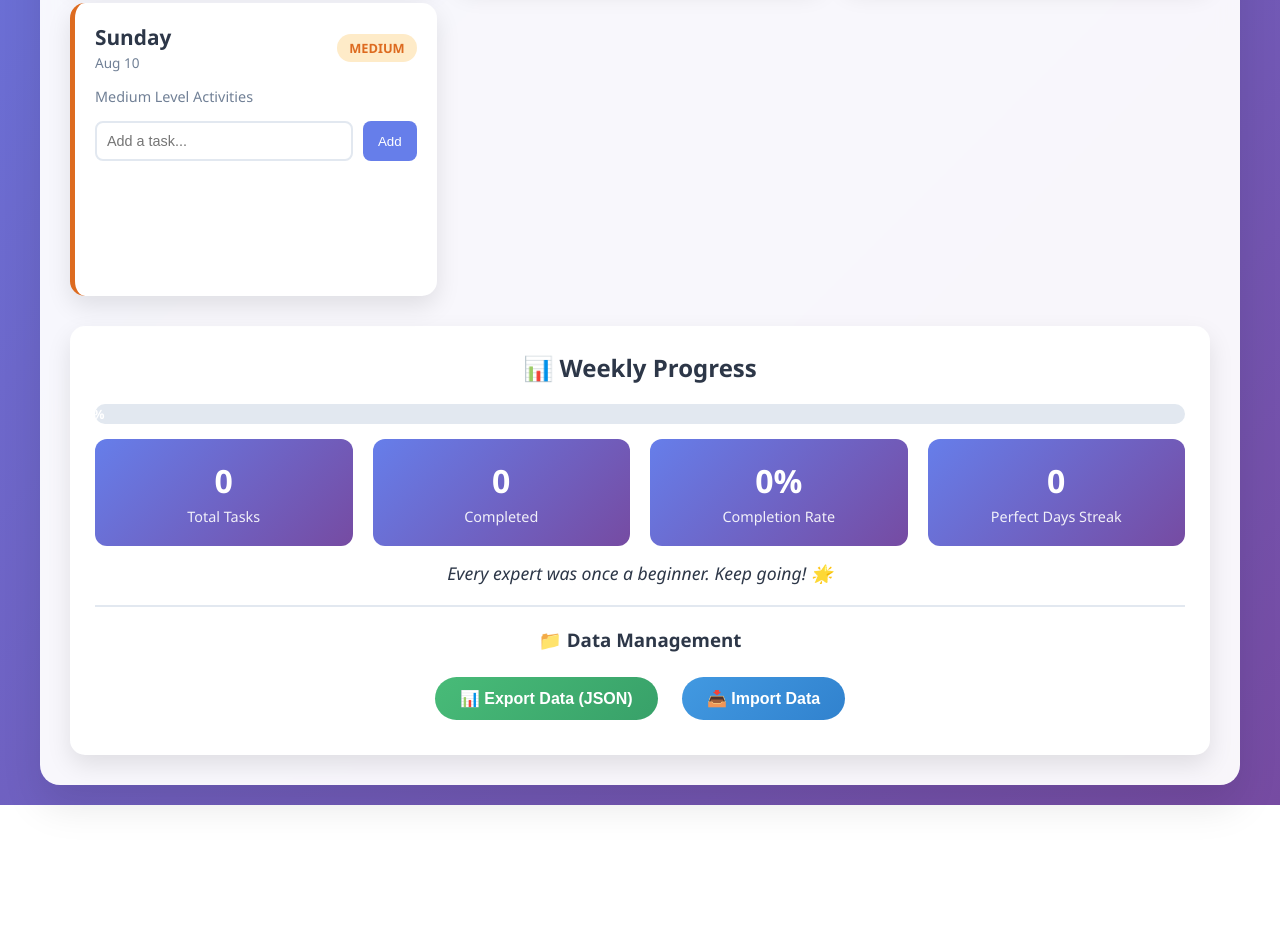
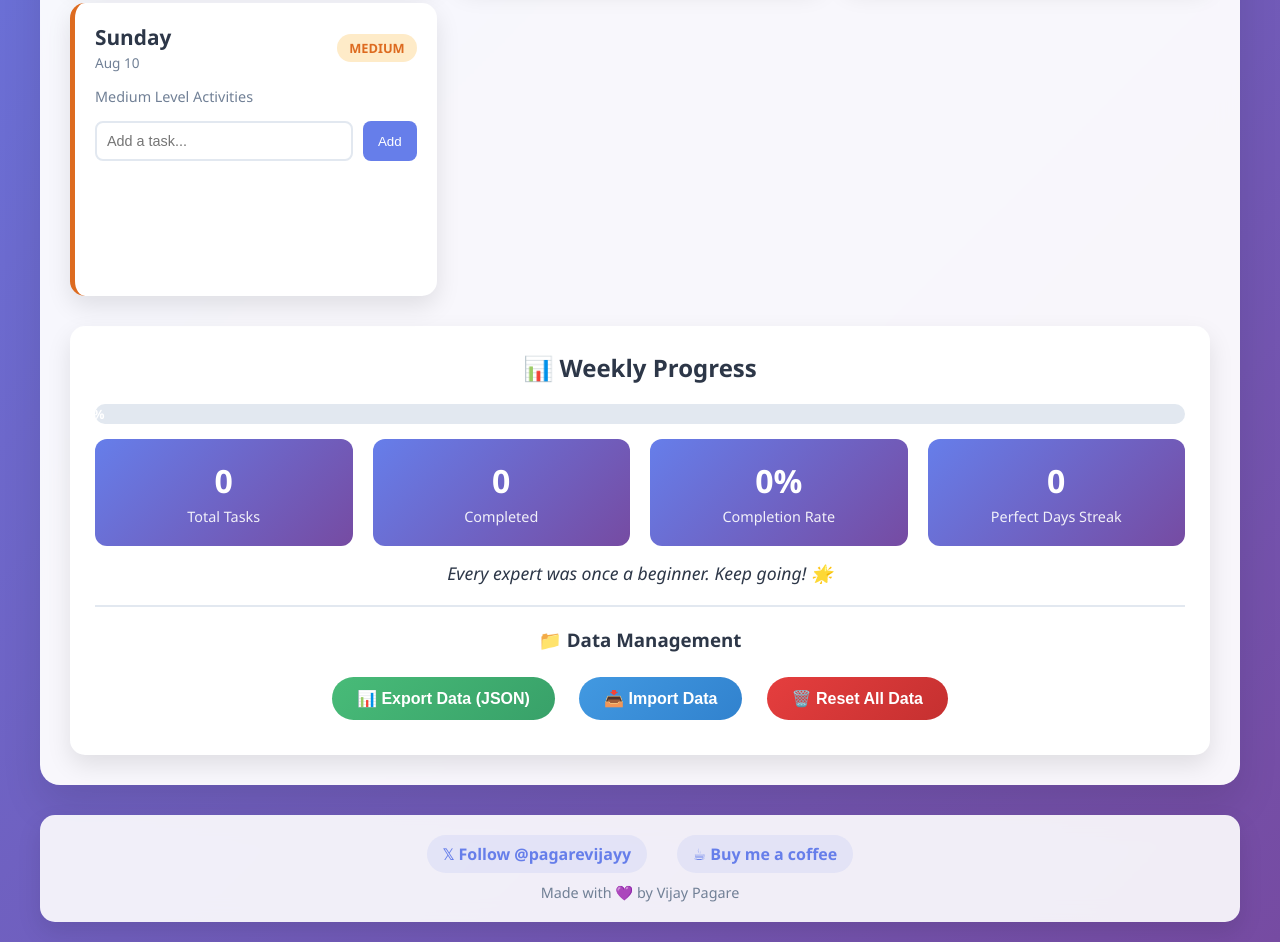
Before and after one commit to pagarevijayy/weekly-work-tracker, a plain HTML site: page index.html in a window 1280 px wide. Shown: the part 904-1846 px from the top of the page. Before the commit the page ends 1709 px from the top, so only its background shows below. Drawn offline with Linux system fonts and the light colour scheme.

Commit message:
added footer, reset data,  and optimised save functionality

```diff
--- a/index.html
+++ b/index.html
@@ -156,6 +156,24 @@
         .import-btn:hover {
             transform: translateY(-2px);
             box-shadow: 0 5px 15px rgba(66, 153, 225, 0.4);
+        }
+
+        .reset-btn {
+            background: linear-gradient(135deg, #e53e3e, #c53030);
+            color: white;
+            border: none;
+            padding: 12px 25px;
+            border-radius: 25px;
+            cursor: pointer;
+            font-size: 1em;
+            font-weight: bold;
+            transition: all 0.3s ease;
+            margin: 10px;
+        }
+
+        .reset-btn:hover {
+            transform: translateY(-2px);
+            box-shadow: 0 5px 15px rgba(229, 62, 62, 0.4);
         }
 
         .hidden-file-input {
@@ -417,6 +435,51 @@
             font-style: italic;
         }
 
+        .footer {
+            max-width: 1200px;
+            margin: 30px auto 0;
+            background: rgba(255, 255, 255, 0.9);
+            backdrop-filter: blur(10px);
+            border-radius: 15px;
+            padding: 20px;
+            box-shadow: 0 10px 25px rgba(0, 0, 0, 0.1);
+            text-align: center;
+        }
+
+        .footer-content {
+            display: flex;
+            justify-content: center;
+            align-items: center;
+            gap: 30px;
+            flex-wrap: wrap;
+            margin-bottom: 10px;
+        }
+
+        .footer-link {
+            color: #667eea;
+            text-decoration: none;
+            font-weight: 600;
+            padding: 8px 16px;
+            border-radius: 20px;
+            transition: all 0.3s ease;
+            background: rgba(102, 126, 234, 0.1);
+            display: flex;
+            align-items: center;
+            gap: 5px;
+        }
+
+        .footer-link:hover {
+            background: #667eea;
+            color: white;
+            transform: translateY(-1px);
+        }
+
+        .footer-credit {
+            color: #718096;
+            font-size: 0.9em;
+            margin-top: 10px;
+        }
+
         @keyframes pulse {
             0% {
                 transform: scale(1);
@@ -452,6 +515,11 @@
 
             body {
                 padding: 10px;
+            }
+
+            .footer-content {
+                flex-direction: column;
+                gap: 15px;
             }
         }
     </style>
@@ -525,8 +593,24 @@
                 <button class="export-btn" onclick="exportData()">📊 Export Data (JSON)</button>
                 <button class="import-btn" onclick="document.getElementById('fileInput').click()">📥 Import
                     Data</button>
+                <button class="reset-btn" onclick="resetAllData()">🗑️ Reset All Data</button>
                 <input type="file" id="fileInput" class="hidden-file-input" accept=".json" onchange="importData(event)">
             </div>
+        </div>
+    </div>
+
+    <div class="footer">
+        <div class="footer-content">
+            <a href="https://twitter.com/pagarevijayy" target="_blank" rel="noopener noreferrer" class="footer-link">
+                𝕏 Follow @pagarevijayy
+            </a>
+            <a href="https://pagarevijayy.gumroad.com/coffee" target="_blank" rel="noopener noreferrer"
+                class="footer-link">
+                ☕ Buy me a coffee
+            </a>
+        </div>
+        <div class="footer-credit">
+            Made with 💜 by Vijay Pagare
         </div>
     </div>
 
@@ -535,6 +619,10 @@
         let weeklyData = {};
         let currentWeekOffset = 0;
         let weekStartDay = 1; // 1 = Monday, 0 = Sunday, etc.
+
+        // Memory management variables
+        let saveTimeout = null;
+        let autoSaveInterval = null;
 
         // Day configurations based on your requirements
         const dayConfigs = {
@@ -590,6 +678,7 @@
             updateWeekDisplay();
             generateDays();
             updateProgress();
+            optimizedSave();
         }
 
         function formatDate(date) {
@@ -698,7 +787,7 @@
                 input.value = '';
                 renderTasks(dayName, weekKey);
                 updateProgress();
-                saveData();
+                optimizedSave();
             }
         }
 
@@ -734,7 +823,7 @@
                 task.completed = !task.completed;
                 renderTasks(dayName, weekKey);
                 updateProgress();
-                saveData();
+                optimizedSave();
             }
         }
 
@@ -743,7 +832,7 @@
                 weeklyData[weekKey][dayName].tasks.filter(t => t.id !== taskId);
             renderTasks(dayName, weekKey);
             updateProgress();
-            saveData();
+            optimizedSave();
         }
 
         function calculateStreak() {
@@ -879,6 +968,50 @@
             }, 2000);
         }
 
+        function resetAllData() {
+            const confirmation = confirm(
+                '⚠️ WARNING: This will permanently delete ALL your data!\n\n' +
+                'This includes:\n' +
+                '• All tasks from all weeks\n' +
+                '• Your progress history\n' +
+                '• Week start preferences\n\n' +
+                'This action cannot be undone.\n\n' +
+                'Are you absolutely sure you want to reset everything?'
+            );
+
+            if (confirmation) {
+                const finalConfirmation = confirm(
+                    '🚨 FINAL WARNING!\n\n' +
+                    'You are about to lose ALL your data permanently.\n\n' +
+                    'Click OK to proceed with the reset, or Cancel to keep your data.'
+                );
+
+                if (finalConfirmation) {
+                    try {
+                        // Clear all data
+                        weeklyData = {};
+                        weekStartDay = 1;
+                        currentWeekOffset = 0;
+
+                        // Clear localStorage
+                        localStorage.removeItem('weeklyTrackerData');
+
+                        // Reset UI
+                        document.getElementById('weekStartDay').value = weekStartDay;
+                        updateWeekDisplay();
+                        generateDays();
+                        updateProgress();
+
+                        alert('✅ All data has been reset successfully!\n\nYou can start fresh with your weekly tracking.');
+
+                    } catch (error) {
+                        alert('❌ Error resetting data: ' + error.message);
+                        console.error('Reset error:', error);
+                    }
+                }
+            }
+        }
+
         function importData(event) {
             const file = event.target.files[0];
             if (!file) return;
@@ -915,6 +1048,7 @@
                     // Refresh the display
                     generateDays();
                     updateProgress();
+                    optimizedSave();
 
                     // Show success message
                     alert(`✅ Data imported successfully!\n\nWeeks imported: ${Object.keys(importedData.weeklyData).length}\nTotal tasks: ${importedData.metadata ? importedData.metadata.totalTasks : 'Unknown'}`);
@@ -928,6 +1062,18 @@
             };
 
             reader.readAsText(file);
+        }
+
+        // Optimized save system to prevent memory leaks
+        function optimizedSave() {
+            // Debounce saves to prevent excessive localStorage writes
+            if (saveTimeout) {
+                clearTimeout(saveTimeout);
+            }
+            saveTimeout = setTimeout(() => {
+                saveData();
+                saveTimeout = null;
+            }, 1000); // Wait 1 second after last change
         }
 
         function saveData() {
@@ -969,10 +1115,24 @@
             }
         }
 
-        function autoSave() {
-            saveData();
-            // Auto-save every 30 seconds
-            setTimeout(autoSave, 30000);
+        function setupAutoSave() {
+            // Clear any existing interval to prevent duplicates
+            if (autoSaveInterval) {
+                clearInterval(autoSaveInterval);
+            }
+            // Auto-save every 2 minutes (reduced frequency to prevent memory issues)
+            autoSaveInterval = setInterval(saveData, 120000);
+        }
+
+        function cleanupTimers() {
+            if (saveTimeout) {
+                clearTimeout(saveTimeout);
+                saveTimeout = null;
+            }
+            if (autoSaveInterval) {
+                clearInterval(autoSaveInterval);
+                autoSaveInterval = null;
+            }
         }
 
         // Initialize the app
@@ -982,11 +1142,12 @@
             generateDays();
             updateProgress();
 
-            // Start auto-save functionality
-            autoSave();
+            // Setup optimized auto-save
+            setupAutoSave();
 
             // Save data when user leaves the page
             window.addEventListener('beforeunload', function () {
+                cleanupTimers();
                 saveData();
             });
 
@@ -997,8 +1158,8 @@
                 }
             });
 
-            // Periodic backup to prevent data loss
-            setInterval(saveData, 60000); // Save every minute as backup
+            // Cleanup on page unload
+            window.addEventListener('unload', cleanupTimers);
         });
     </script>
 </body>
```
